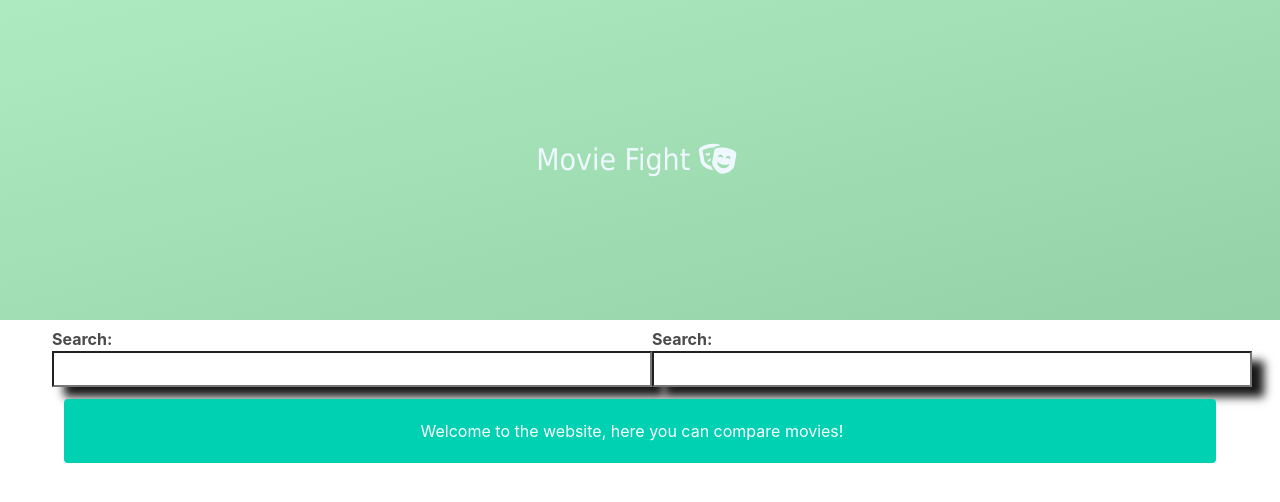
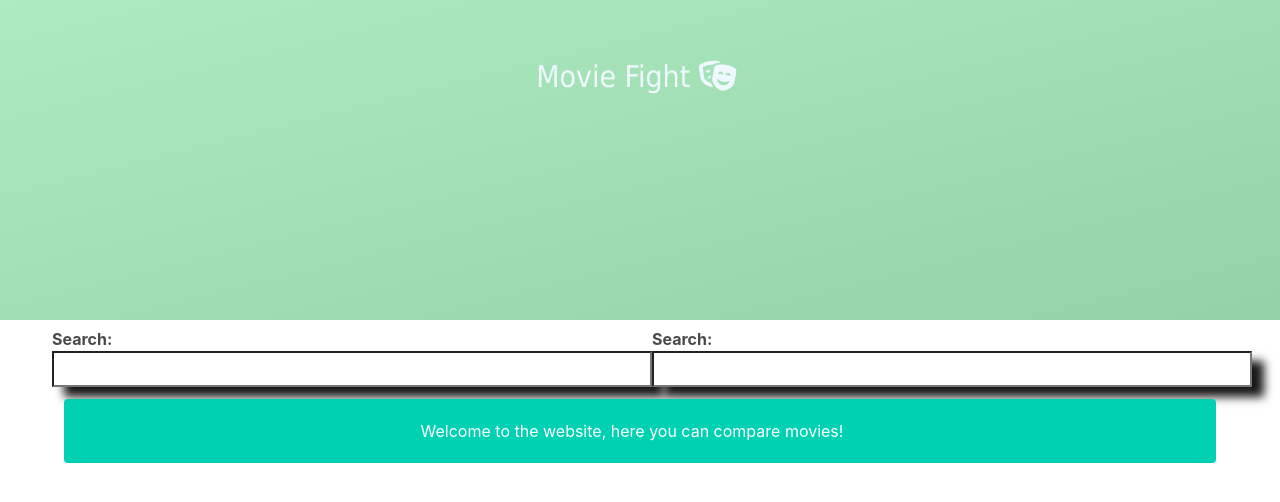
Before and after one commit to Pranjal-dev-byte/Movie-faceoff, a plain HTML site: page index.html in a window 1280 px wide. Drawn offline with nearby package versions, Linux system fonts and the light colour scheme.

Commit message:
Added new styles

```diff
--- a/styles.css
+++ b/styles.css
@@ -2,7 +2,6 @@ body,
 html {
 	margin: 0px;
 	padding: 0px;
-	/* overflow: hidden; */
 }
 nav {
 	text-align: center;
@@ -24,7 +23,6 @@ h1 {
 }
 .title {
 	width: 100%;
-	height: 100%;
 	display: flex;
 	flex-direction: column;
 	justify-content: center;
```
